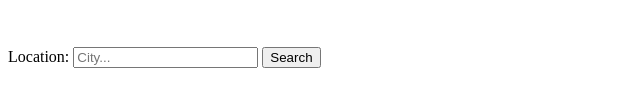
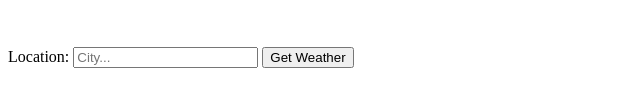
Before and after one commit to dakota-d-bradbury/weather-app-lab, a plain HTML site: page index.html in a window 1280 px wide. Shown: the part 203-310 px from the top of the page, 0-640 px from the left. Drawn offline with nearby package versions, Linux system fonts and the light colour scheme.

Commit message:
changes labels WIP

```diff
--- a/index.html
+++ b/index.html
@@ -25,7 +25,7 @@
         <label>Location:
             <input type="text" placeholder="City...">
         </label>
-        <input type="submit" value="Search">
+        <input type="submit" value="Get Weather">
     </form>
 </body>
 </html>
```
